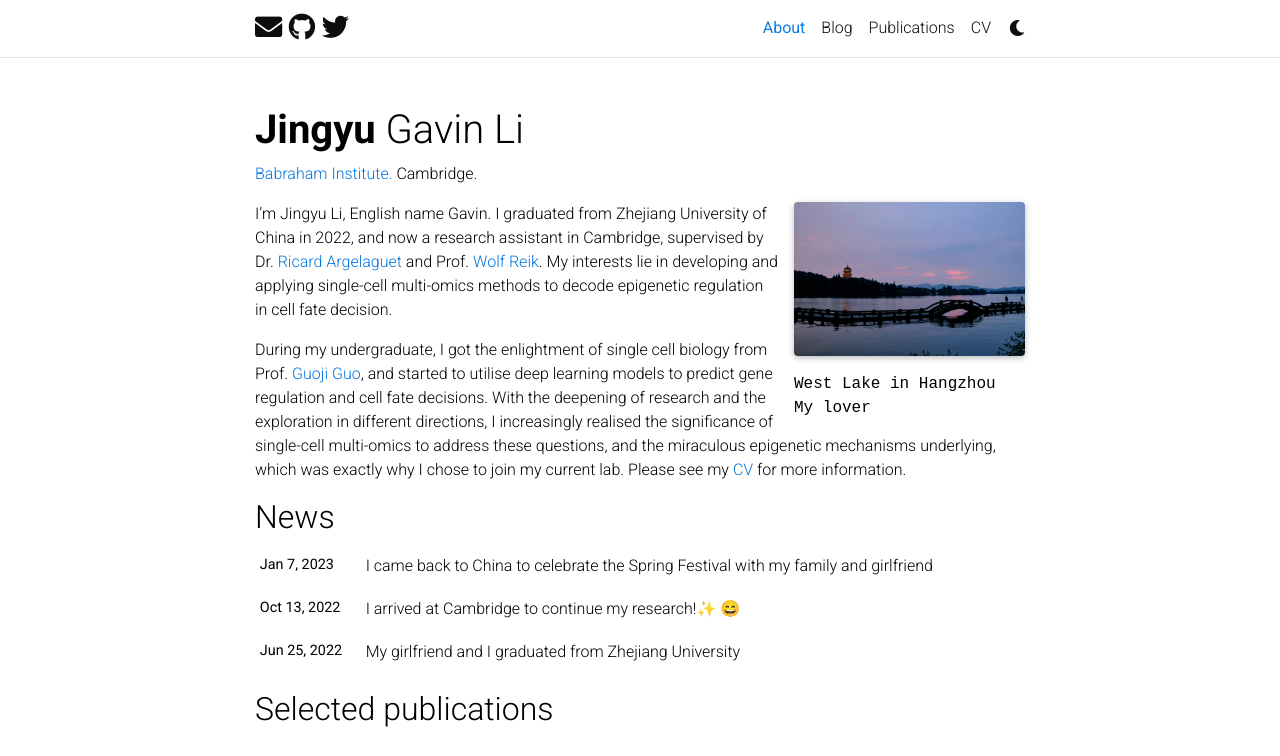
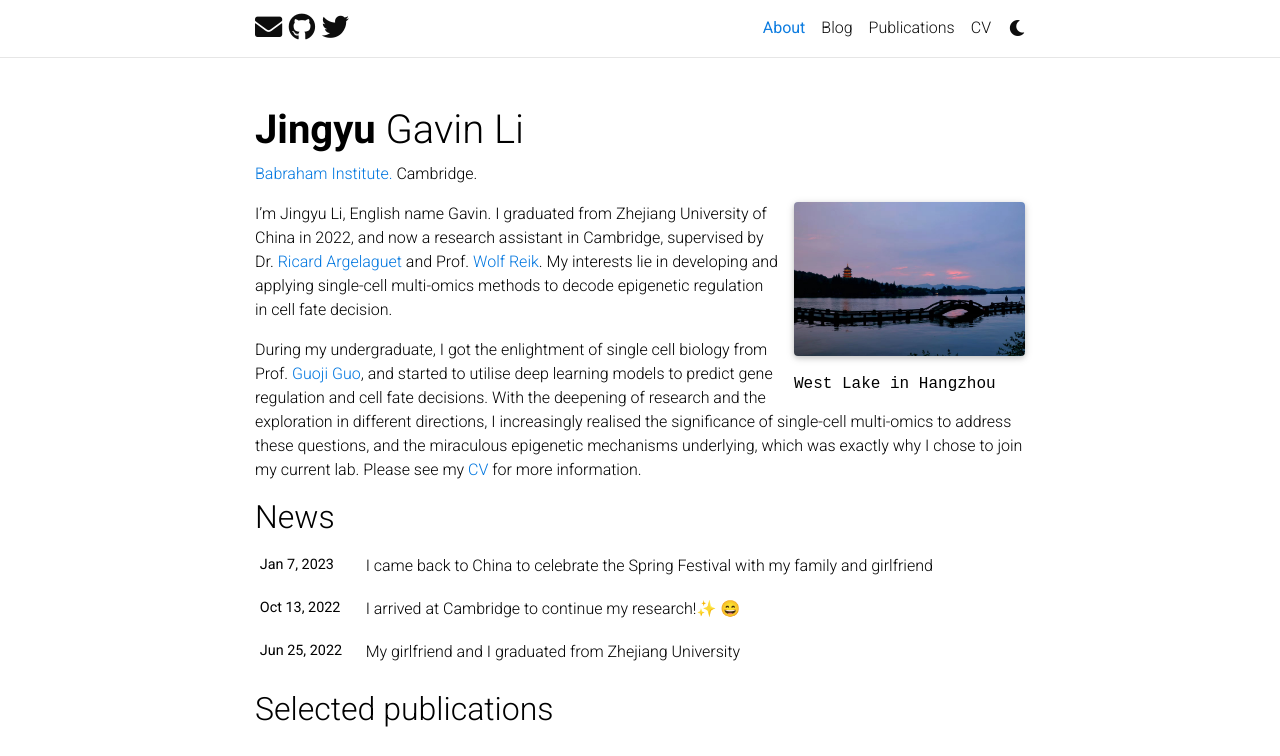
Before and after one commit to Gavin-Lijy/Gavin-Lijy.github.io, a Jekyll site: the page built from _pages/about.md, in a window 1280 px wide and 930 px high, cut to the strip 0-756 px from the top of the window. Built offline with Jekyll 4.4.1, drawn with Linux system fonts in a browser that asks for light colours; full-size pictures stand in for the smaller copies a plugin makes; emoji names are drawn with the system emoji font; comment, search, counter and statistics services are not loaded; a style sheet for code colours, icons or effects is not loaded.

Commit message:
Revert "Update about.md"
This reverts commit 55ccdd0c3af0bf5d27488f22cede0b25bc3469a2.

```diff
--- a/_pages/about.md
+++ b/_pages/about.md
@@ -10,7 +10,6 @@ profile:
   image_circular: false # crops the image to make it circular
   address: >
     <p> West Lake in Hangzhou</p>
-    <p> My lover</p>
 
 news: true  # includes a list of news items
 selected_papers: true # includes a list of papers marked as "selected={true}"
```
